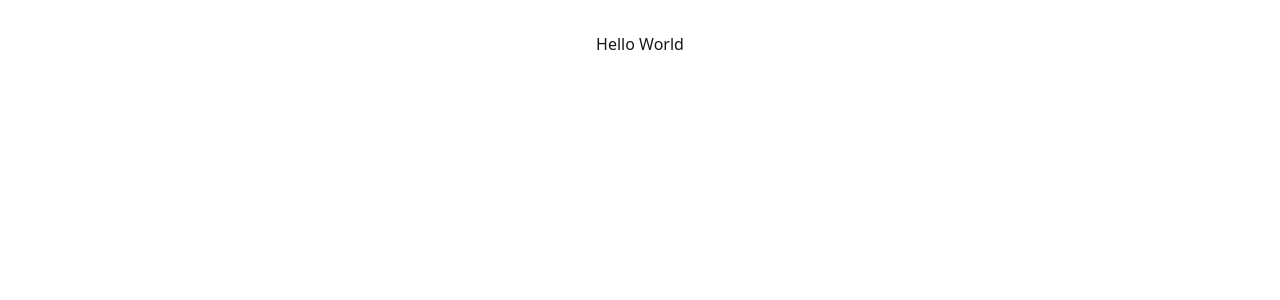
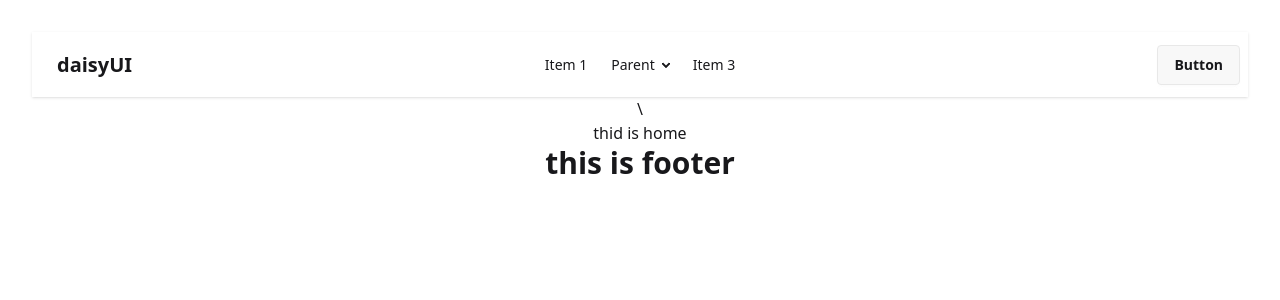
Before and after one commit to Juwelmia63/Online-Library-Project, a React app: page / in a window 1280 px wide. Shown: the top 300 px of the page. Built offline with nearby package versions, Linux system fonts and the light colour scheme; the HTML template or start-up script is replaced by a standard one.

Commit message:
navber added

```diff
--- /dev/null
+++ b/src/Routes/Root/Root.jsx
@@ -0,0 +1,16 @@
+import React from 'react';
+import Navber from '../../pages/Nvaber/Navber';
+import { Outlet } from 'react-router';
+import Footer from '../../pages/Footer/Footer';
+
+const Root = () => {
+    return (
+        <div>
+            <Navber></Navber>\
+            <Outlet></Outlet>
+            <Footer></Footer>
+        </div>
+    );
+};
+
+export default Root;
--- /dev/null
+++ b/src/components/Home/Home.jsx
@@ -0,0 +1,11 @@
+import React from 'react';
+
+const Home = () => {
+    return (
+        <div>
+            thid is home
+        </div>
+    );
+};
+
+export default Home;
--- /dev/null
+++ b/src/pages/Footer/Footer.jsx
@@ -0,0 +1,11 @@
+import React from 'react';
+
+const Footer = () => {
+    return (
+        <div className='text-3xl font-semibold'>
+            this is footer
+        </div>
+    );
+};
+
+export default Footer;
--- /dev/null
+++ b/src/pages/Nvaber/Navber.jsx
@@ -0,0 +1,49 @@
+import React from 'react';
+
+const Navber = () => {
+    return (
+       <div className="navbar bg-base-100 shadow-sm">
+  <div className="navbar-start">
+    <div className="dropdown">
+      <div tabIndex={0} role="button" className="btn btn-ghost lg:hidden">
+        <svg xmlns="http://www.w3.org/2000/svg" className="h-5 w-5" fill="none" viewBox="0 0 24 24" stroke="currentColor"> <path strokeLinecap="round" strokeLinejoin="round" strokeWidth="2" d="M4 6h16M4 12h8m-8 6h16" /> </svg>
+      </div>
+      <ul
+        tabIndex={0}
+        className="menu menu-sm dropdown-content bg-base-100 rounded-box z-1 mt-3 w-52 p-2 shadow">
+        <li><a>Item 1</a></li>
+        <li>
+          <a>Parent</a>
+          <ul className="p-2">
+            <li><a>Submenu 1</a></li>
+            <li><a>Submenu 2</a></li>
+          </ul>
+        </li>
+        <li><a>Item 3</a></li>
+      </ul>
+    </div>
+    <a className="btn btn-ghost text-xl">daisyUI</a>
+  </div>
+  <div className="navbar-center hidden lg:flex">
+    <ul className="menu menu-horizontal px-1">
+      <li><a>Item 1</a></li>
+      <li>
+        <details>
+          <summary>Parent</summary>
+          <ul className="p-2">
+            <li><a>Submenu 1</a></li>
+            <li><a>Submenu 2</a></li>
+          </ul>
+        </details>
+      </li>
+      <li><a>Item 3</a></li>
+    </ul>
+  </div>
+  <div className="navbar-end">
+    <a className="btn">Button</a>
+  </div>
+</div>
+    );
+};
+
+export default Navber;
```
Also changed, not shown: src/Routes/Routes.jsx (+10 -1 lines).
